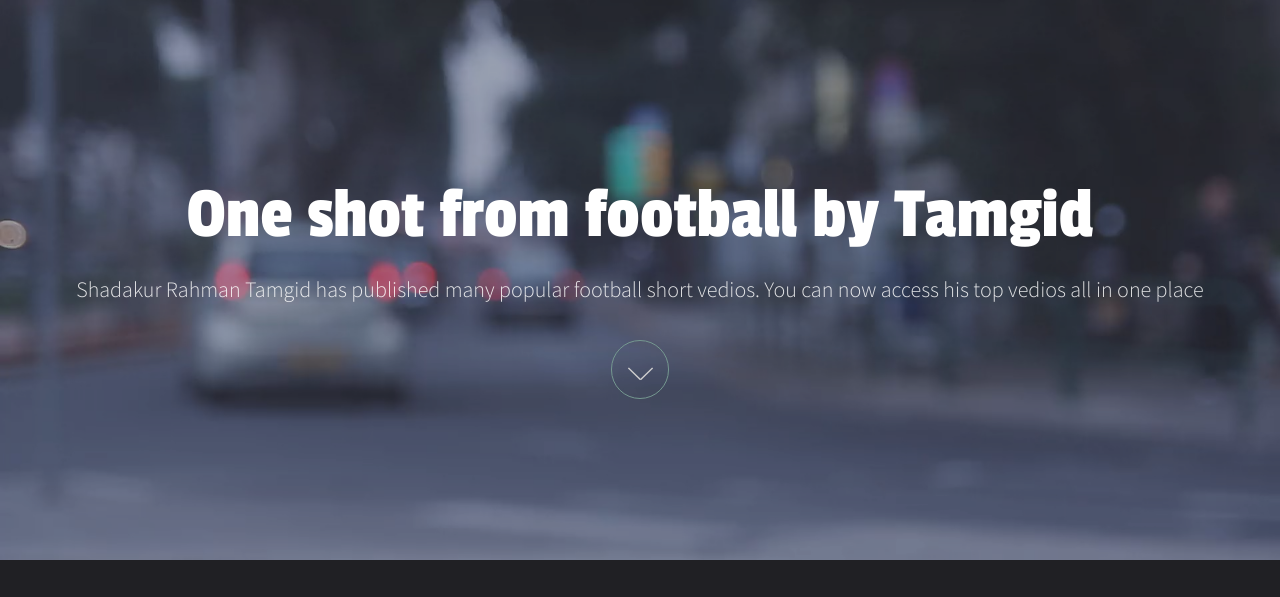
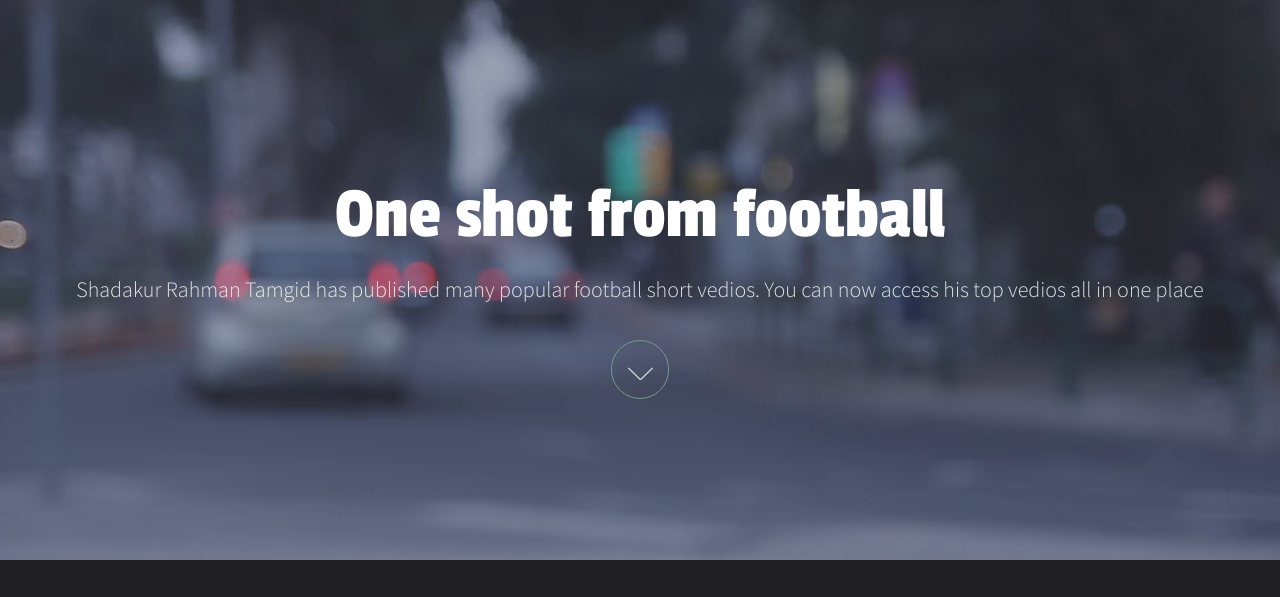
Before and after one commit to tamgid/tamgid.github.io, a plain HTML site: page index.html in a window 1280 px wide. Shown: the top 597 px of the page. Drawn offline with Linux system fonts and the light colour scheme.

Commit message:
Update index.html

```diff
--- a/index.html
+++ b/index.html
@@ -24,7 +24,7 @@
 	<section id="banner" data-video="images/banner">
 		<div class="inner">
 			<header>
-				<h1>One shot from football by Tamgid</h1>
+				<h1>One shot from football</h1>
 				<p>Shadakur Rahman Tamgid has published many popular football short vedios. You can now access his top
 					vedios all in one place</p>
 			</header>
```
